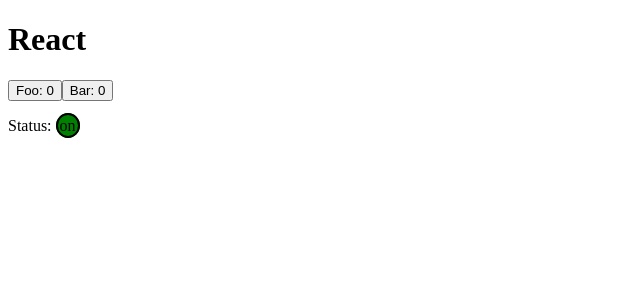
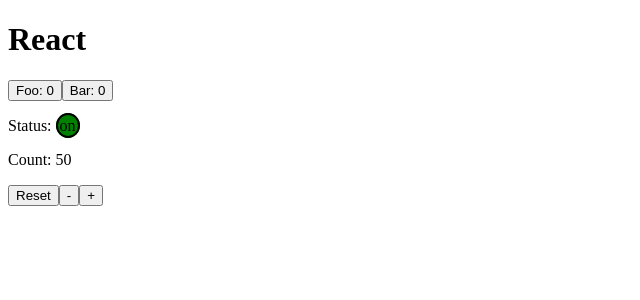
Before and after one commit to leelusama/react-main-concepts, a React (Create React App) app: page / in a window 1280 px wide. Shown: the top 300 px of the page, without its empty margins (0-640 px from the left). Built offline with nearby package versions, Linux system fonts and the light colour scheme.

Commit message:
hook useReducer

```diff
--- a/src/components/App.js
+++ b/src/components/App.js
@@ -1,6 +1,7 @@
 import React from 'react';
 import HookExample from './HookExample';
 import Status from './Status';
+import Counter from './Counter';
 
 function App() {
   return (
@@ -8,6 +9,7 @@
       <h1>React</h1>
       <HookExample />
       <Status />
+      <Counter initialCount={50} />
     </React.Fragment>
   );
 }
--- /dev/null
+++ b/src/components/Counter.js
@@ -0,0 +1,38 @@
+import React, { useReducer } from 'react';
+
+function initState(initialCount) {
+  return { count: initialCount };
+}
+
+function reducer(state, action) {
+  switch (action.type) {
+    case 'increment':
+      return { count: state.count + 1 };
+    case 'decrement':
+      return { count: state.count - 1 };
+    case 'reset':
+      return initState(action.payload);
+    default:
+      throw new Error();
+  }
+}
+
+function Counter(props) {
+  const { initialCount } = props;
+  const [state, dispatch] = useReducer(reducer, initialCount, initState);
+
+  return (
+    <div>
+      <p>Count: {state.count}</p>
+      <button
+        onClick={() => dispatch({ type: 'reset', payload: initialCount })}
+      >
+        Reset
+      </button>
+      <button onClick={() => dispatch({ type: 'decrement' })}>-</button>
+      <button onClick={() => dispatch({ type: 'increment' })}>+</button>
+    </div>
+  );
+}
+
+export default Counter;
```
